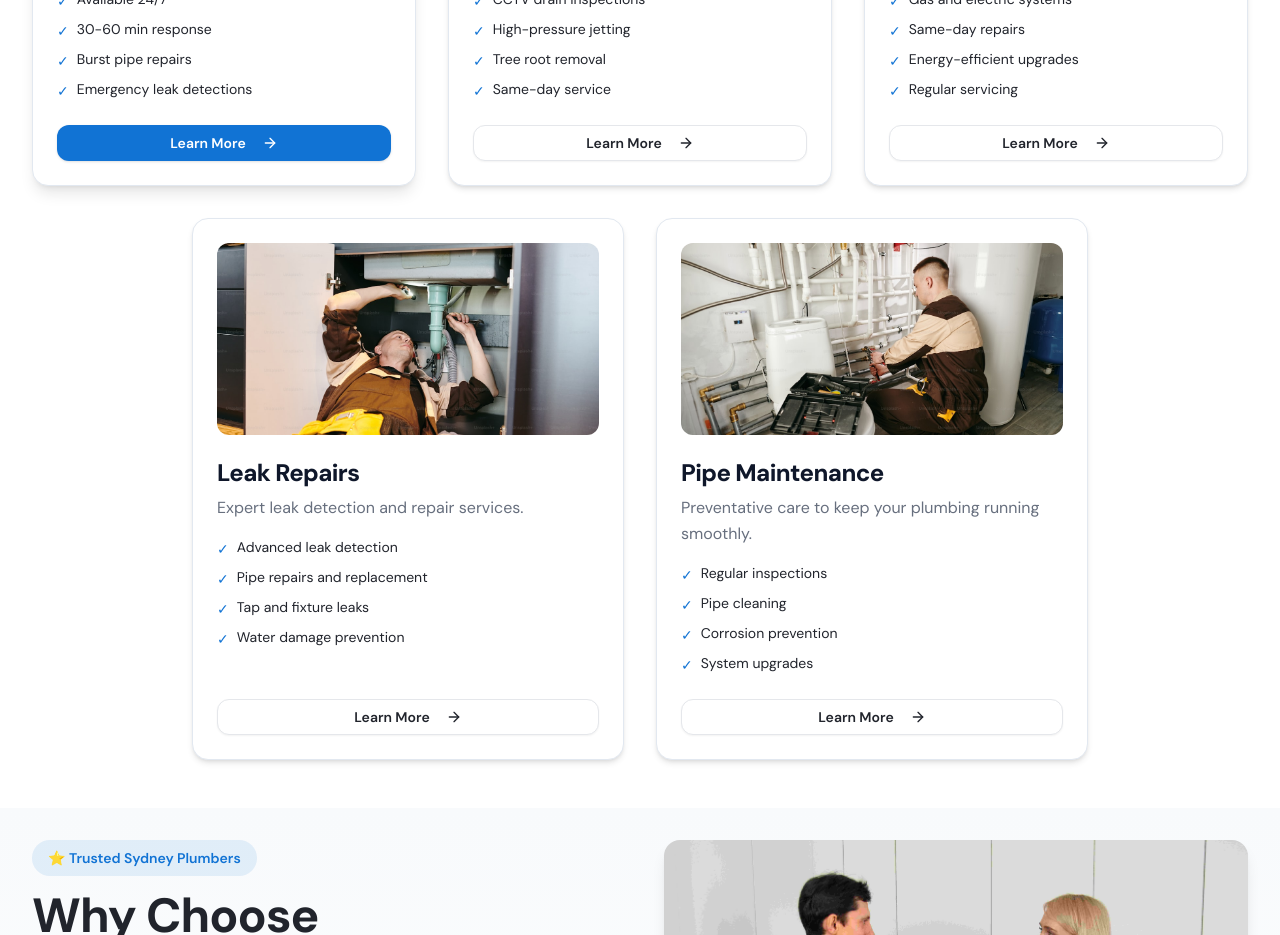
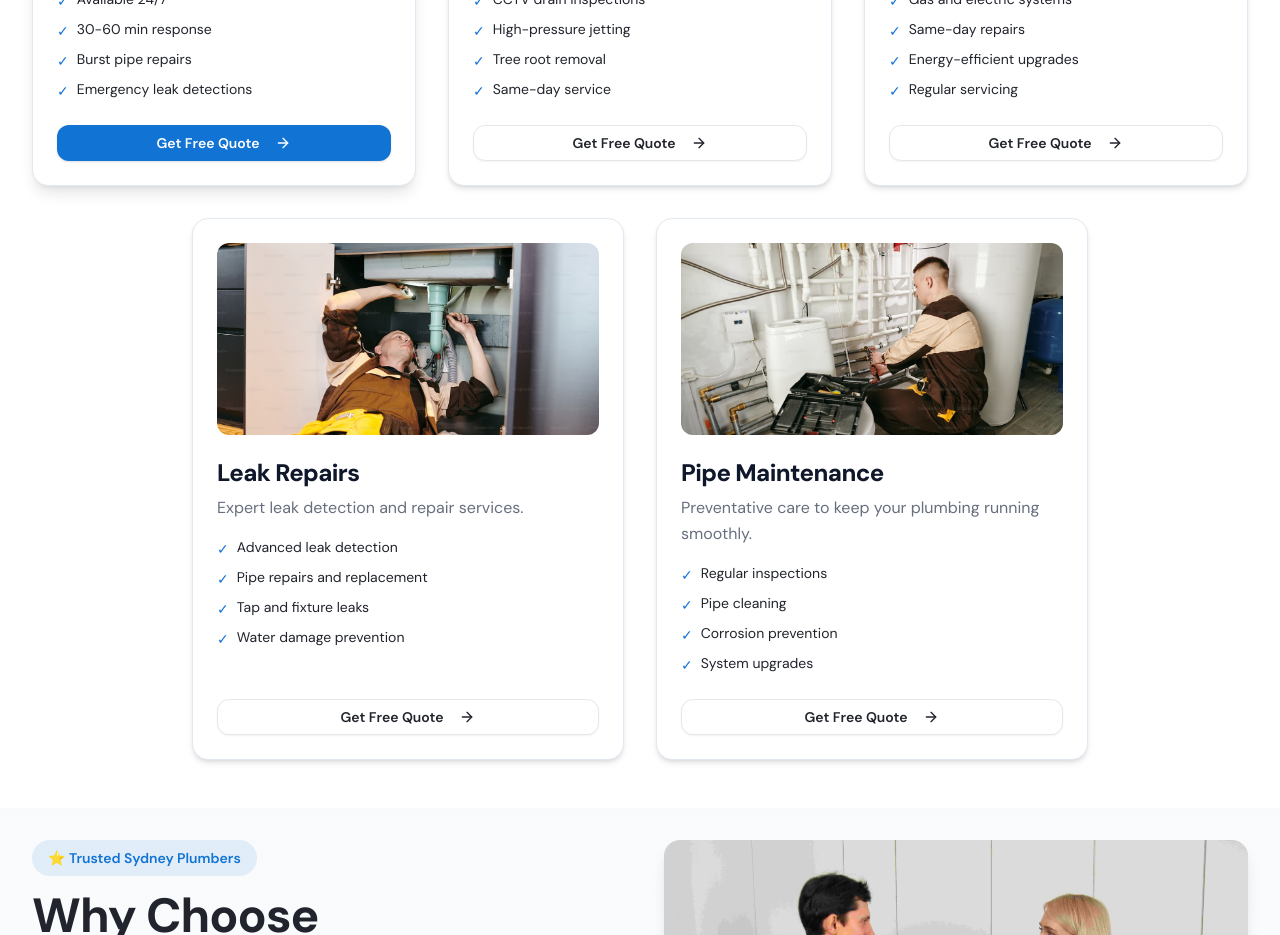
Before and after one commit to gopremiumstudio/flowfix-plumbing-demo, a React (Vite) app: page / in a window 1280 px wide. Shown: the part 1360-2295 px from the top of the page. Built offline with nearby package versions, Linux system fonts and the light colour scheme.

Commit message:
Update services card CTA

```diff
--- a/src/components/ServiceCard.jsx
+++ b/src/components/ServiceCard.jsx
@@ -43,7 +43,7 @@ function ServiceCard({ image, icon: Icon, title, description, features, link, va
       <CardFooter className="mt-auto">
         <Button asChild variant={variant === 'featured' ? 'default' : 'outline'} className="w-full group transition-all duration-300 rounded-xl font-semibold hover:scale-105">
           <Link to={link}>
-            Learn More
+            Get Free Quote
             <ArrowRight className="ml-2 w-4 h-4 group-hover:translate-x-1 transition-transform" />
           </Link>
         </Button>
```
